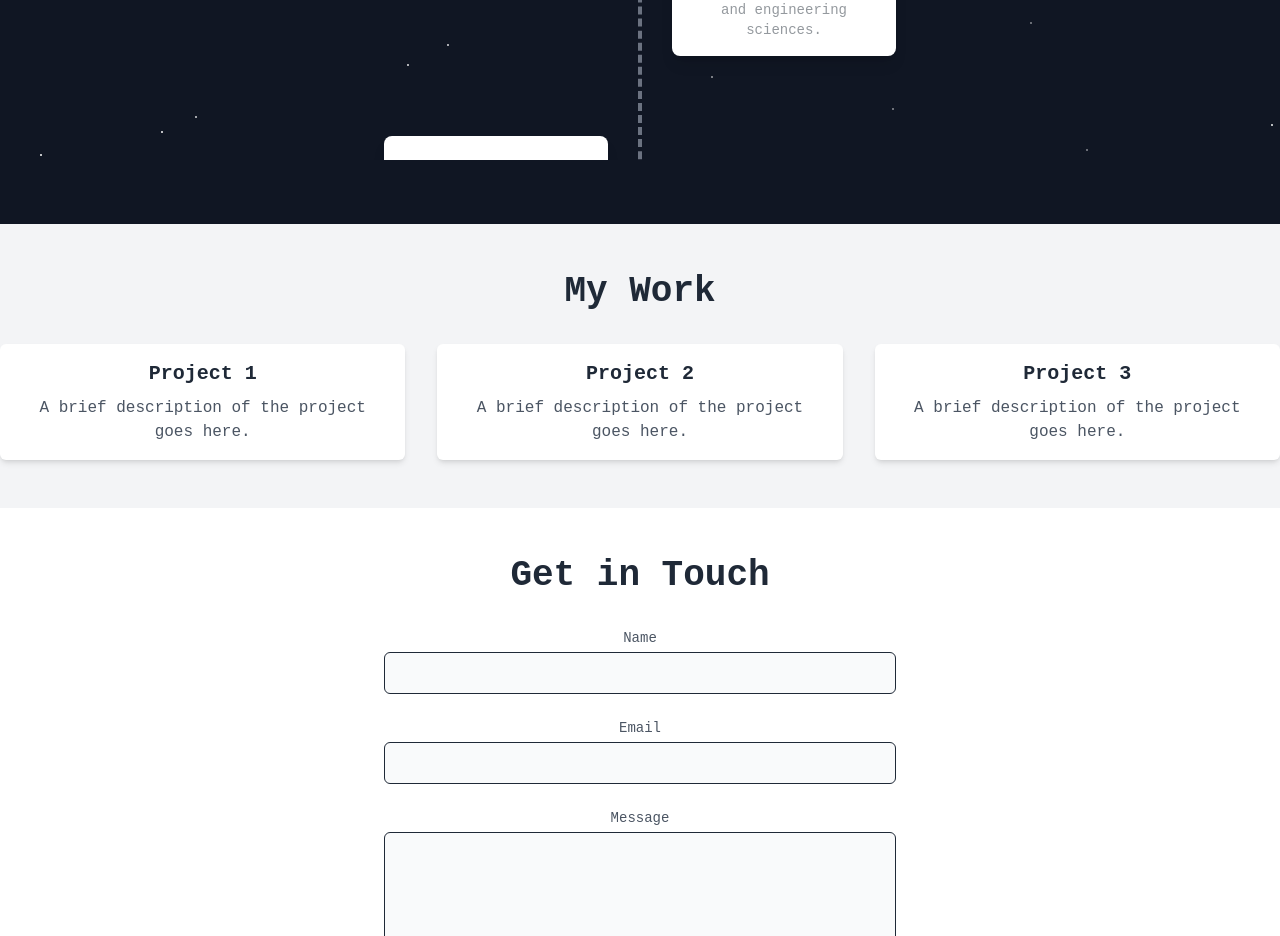
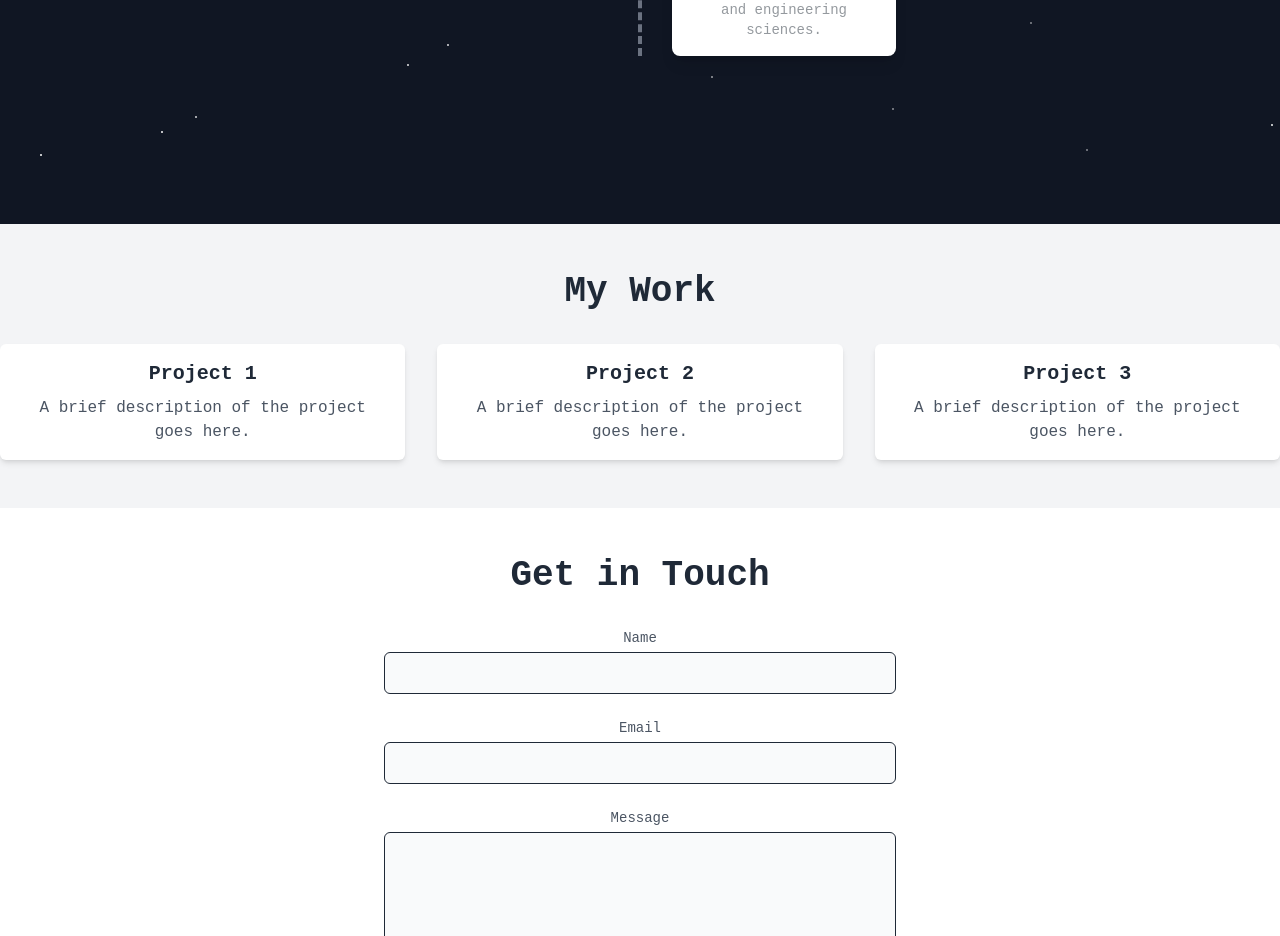
Before and after one commit to Rakotomalala01/portfolio, a React (Vite) app: page / in a window 1280 px wide. Shown: the part 2020-2956 px from the top of the page. Built offline with nearby package versions, Linux system fonts and the light colour scheme.

Commit message:
JR: remove madagasvar

```diff
--- a/src/components/ui/education.tsx
+++ b/src/components/ui/education.tsx
@@ -28,16 +28,6 @@ const educationData: EducationItem[] = [
         description: "Prepared for advanced engineering studies with a focus on mathematics, physics, and engineering sciences.",
         location: "france"
       },
-    {
-        year: "",
-        degree: "Scientific Baccalaureate",
-        institution: "Collège St Michel Amparibe",
-        description: "Focused on mathematics, physics, and natural sciences in the scientific stream.",
-        location: "madagascar"
-      },
-
-
-
 
   ]
 
```
